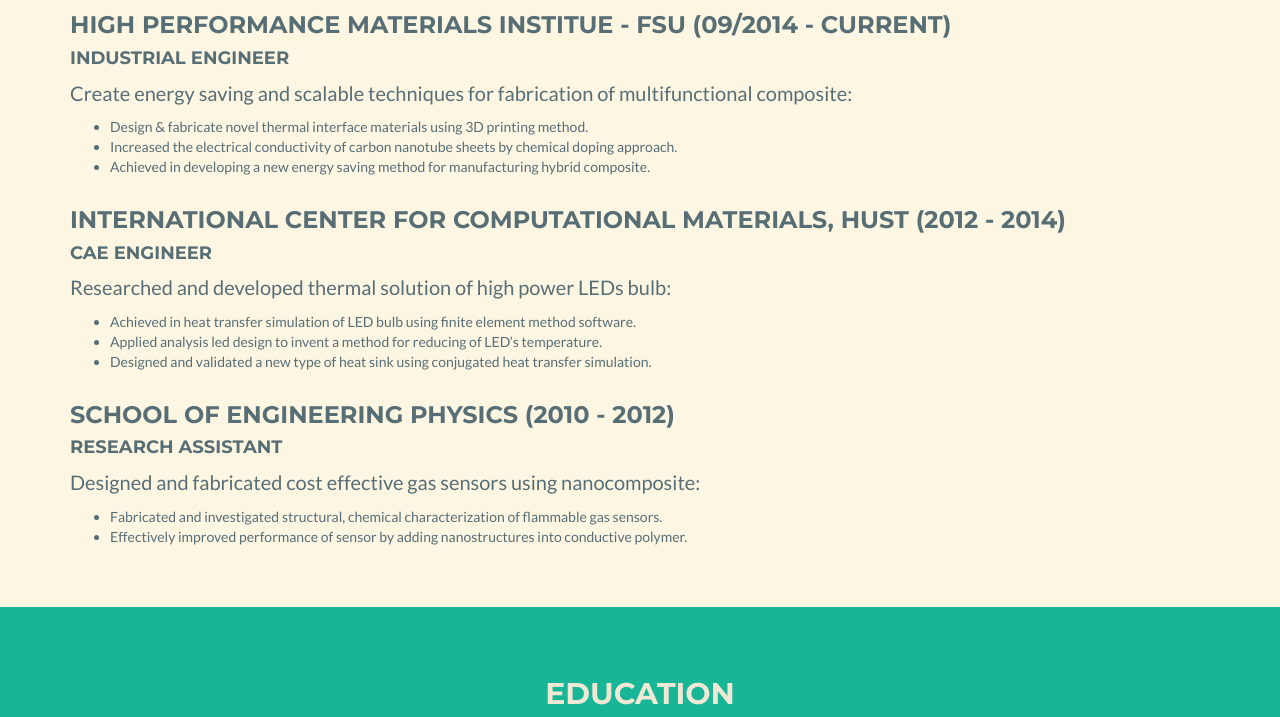
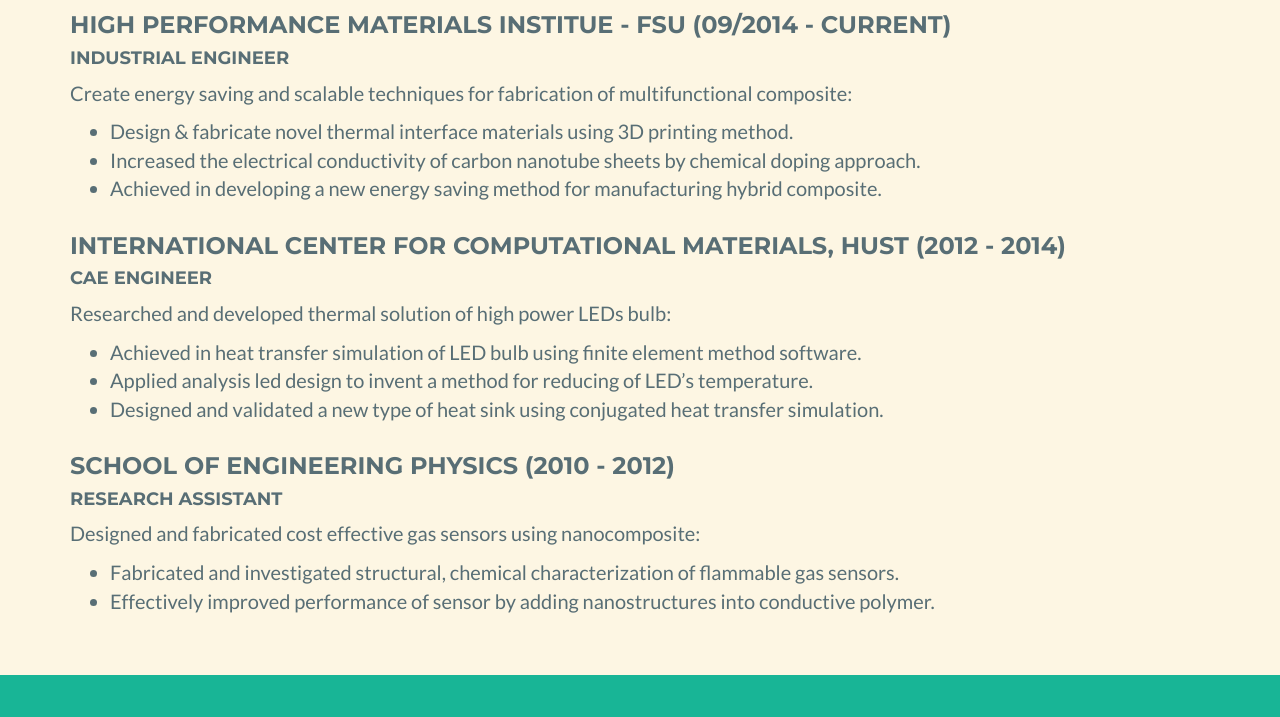
Before and after one commit to namcao123/namcao123.github.io, a website: page index.html in a window 1280 px wide. Shown: the part 370-1087 px from the top of the page. Drawn offline with nearby package versions, Linux system fonts and the light colour scheme.

Commit message:
Update creative.css

```diff
--- a/css/creative.css
+++ b/css/creative.css
@@ -13,7 +13,7 @@ body{
   overflow-x:hidden;
 }
 
-p, ol
+p, ol, ul, li
 {
   font-size:20px
 }
```
